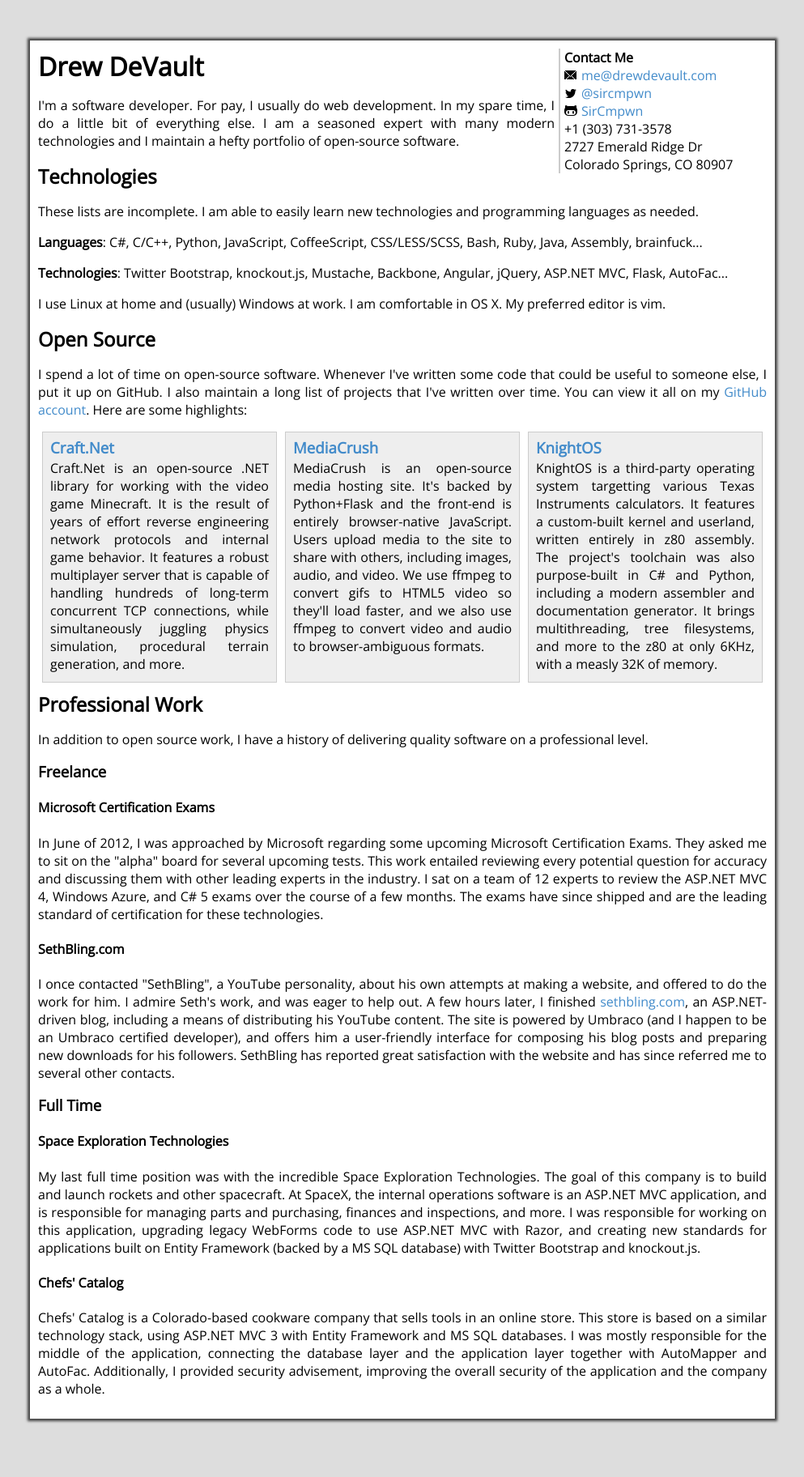
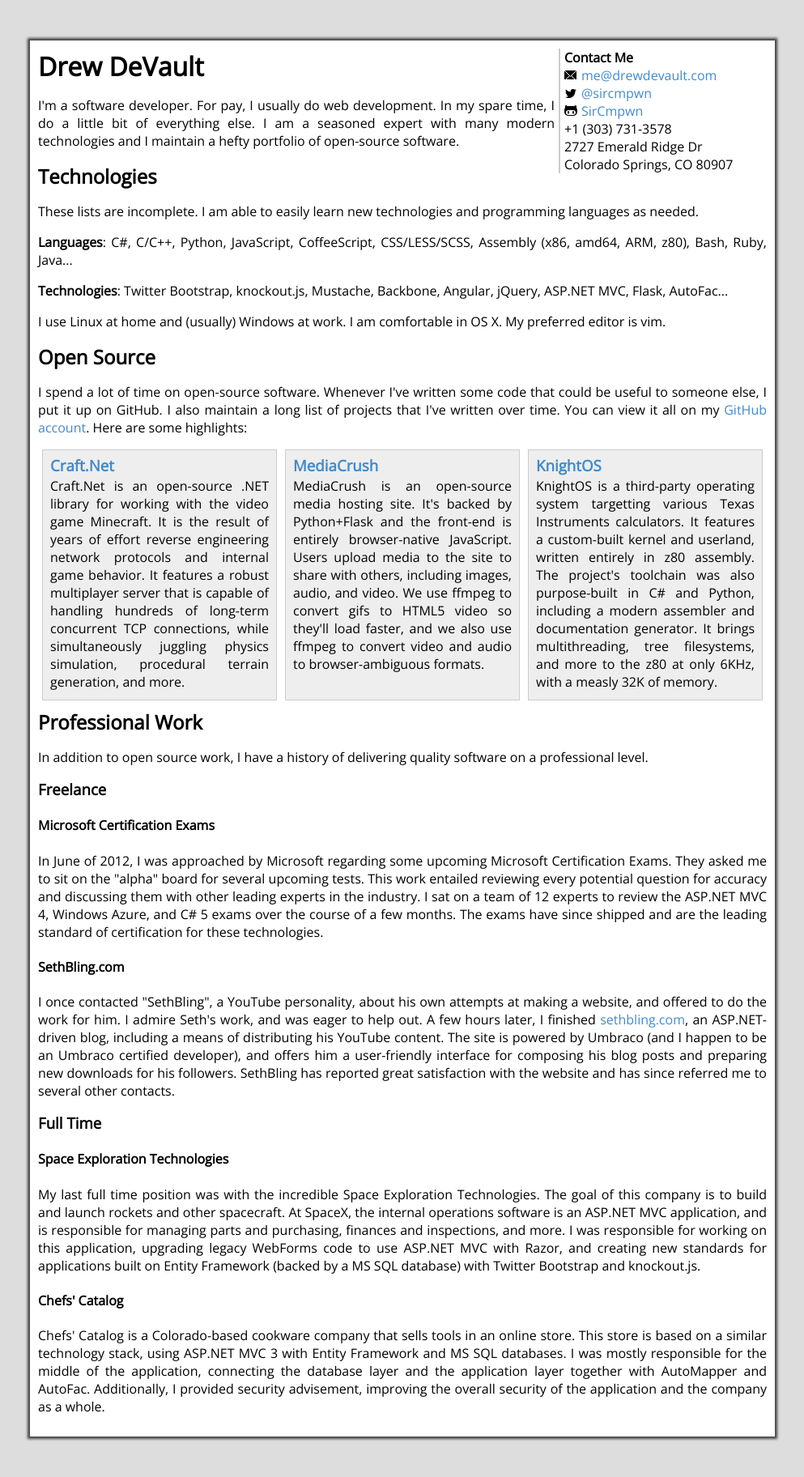
Before and after one commit to stormblog/sircmpwn.github.io, a Jekyll site: the page resume/index.html, which Jekyll copies as it is, in a window 1280 px wide. Shown: the whole page at 81% size, without its empty margins (143-1136 px from the left). Built offline with Jekyll 4.4.1, drawn with Linux system fonts in a browser that asks for light colours; before the commit the page ends 1802 px from its top, so only the background shows below that.

Commit message:
Update resume

```diff
--- a/resume/index.html
+++ b/resume/index.html
@@ -24,7 +24,7 @@
             I am a seasoned expert with many modern technologies and I maintain a hefty portfolio of open-source software.</p>
         <h2>Technologies</h2>
         <p>These lists are incomplete. I am able to easily learn new technologies and programming languages as needed.</p>
-        <p><strong>Languages</strong>: C#, C/C++, Python, JavaScript, CoffeeScript, CSS/LESS/SCSS, Bash, Ruby, Java, Assembly, brainfuck...</p>
+        <p><strong>Languages</strong>: C#, C/C++, Python, JavaScript, CoffeeScript, CSS/LESS/SCSS, Assembly (x86, amd64, ARM, z80), Bash, Ruby, Java...</p>
         <p><strong>Technologies</strong>: Twitter Bootstrap, knockout.js, Mustache, Backbone, Angular, jQuery, ASP.NET MVC, Flask, AutoFac...</p>
         <p>I use Linux at home and (usually) Windows at work. I am comfortable in OS X. My preferred editor is vim.</p>
         <h2>Open Source</h2>
```
